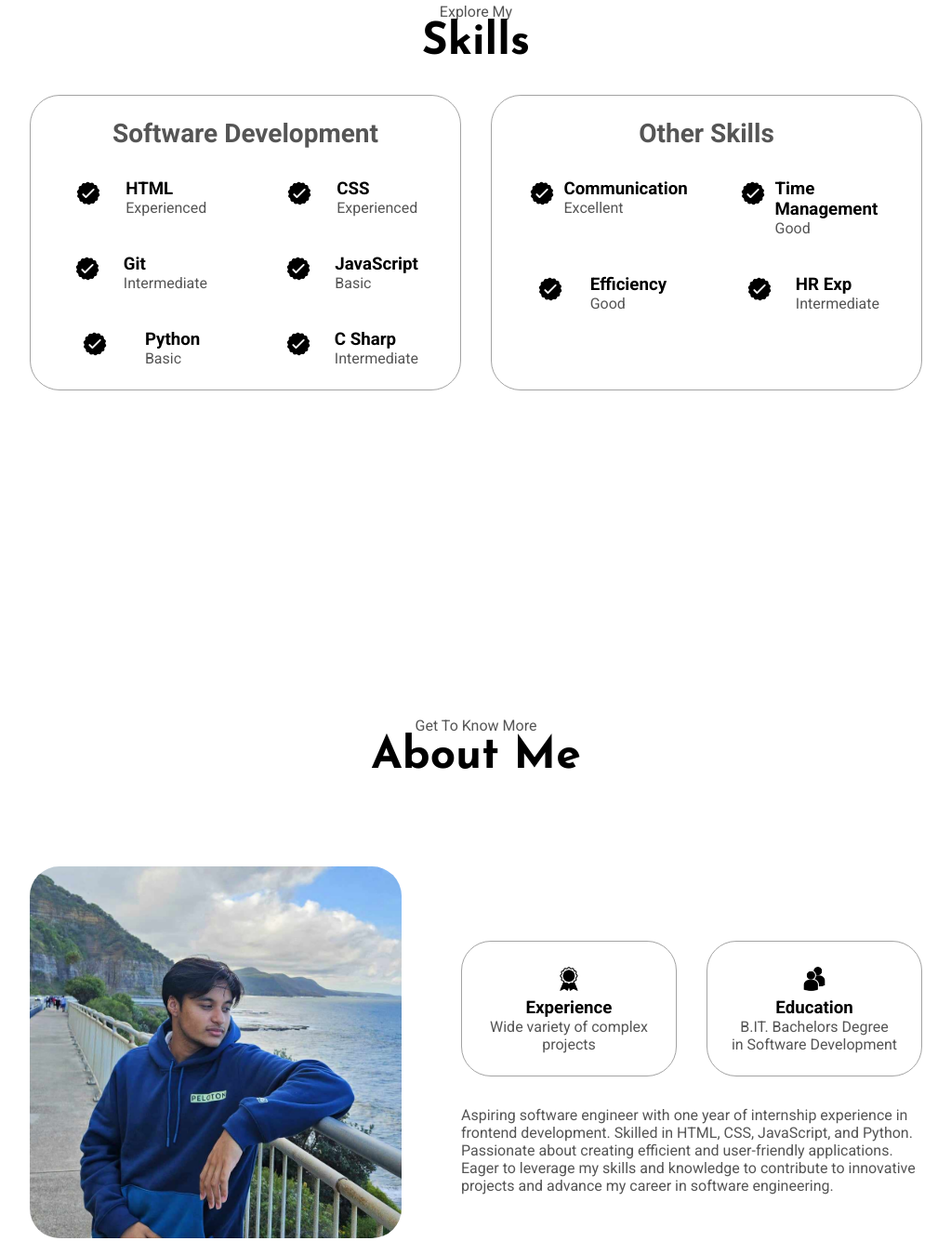
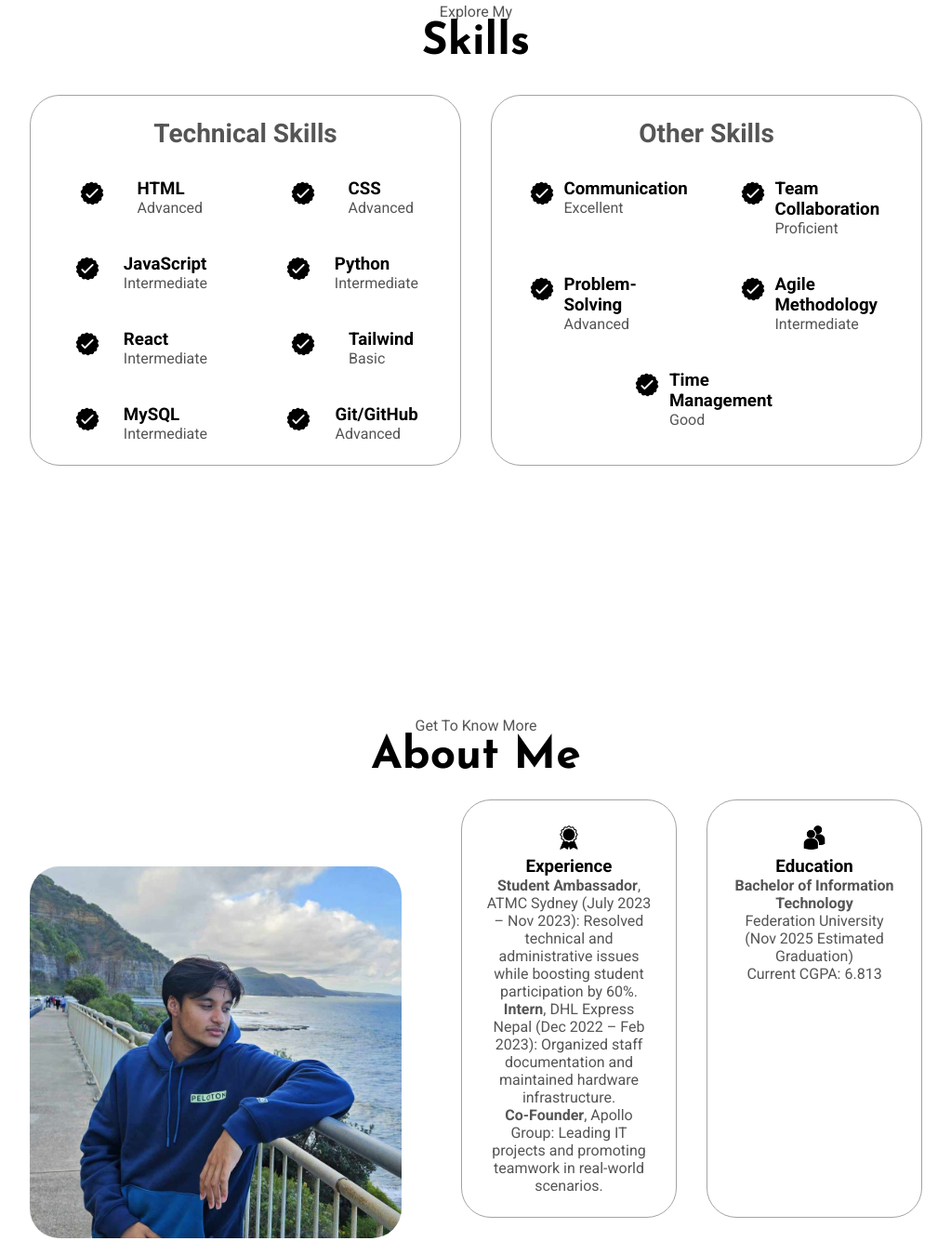
Before and after one commit to RuzanShrestha/MyPortfolio, a plain HTML site: page index.html in a window 1280 px wide. Shown: the part 925-2260 px from the top of the page at 93% size, without its empty margins (128-1151 px from the left). Drawn offline with Linux system fonts and the light colour scheme.

Commit message:
Update index.html
updated the skills and about section and made it more up to date

```diff
--- a/index.html
+++ b/index.html
@@ -66,122 +66,107 @@
     <h1 class="title">Skills</h1>
     <div class="experience-details-container">
       <div class="about-containers">
+
+        <!-- Technical Skills -->
         <div class="details-container">
-          <h2 class="experience-sub-title">Software Development</h2>
+          <h2 class="experience-sub-title">Technical Skills</h2>
           <div class="article-container">
             <article>
-              <img
-                src="./assets/checkmark.png"
-                alt="Experience icon"
-                class="icon"
-              />
+              <img src="./assets/checkmark.png" alt="Experience icon" class="icon" />
               <div>
                 <h3>HTML</h3>
-                <p>Experienced</p>
+                <p>Advanced</p>
               </div>
             </article>
             <article>
-              <img
-                src="./assets/checkmark.png"
-                alt="Experience icon"
-                class="icon"
-              />
+              <img src="./assets/checkmark.png" alt="Experience icon" class="icon" />
               <div>
                 <h3>CSS</h3>
-                <p>Experienced</p>
+                <p>Advanced</p>
               </div>
             </article>
             <article>
-              <img
-                src="./assets/checkmark.png"
-                alt="Experience icon"
-                class="icon"
-              />
+              <img src="./assets/checkmark.png" alt="Experience icon" class="icon" />
               <div>
-                <h3>Git</h3>
+                <h3>JavaScript</h3>
                 <p>Intermediate</p>
               </div>
             </article>
             <article>
-              <img
-                src="./assets/checkmark.png"
-                alt="Experience icon"
-                class="icon"
-              />
+              <img src="./assets/checkmark.png" alt="Experience icon" class="icon" />
               <div>
-                <h3>JavaScript</h3>
+                <h3>Python</h3>
+                <p>Intermediate</p>
+              </div>
+            </article>
+            <article>
+              <img src="./assets/checkmark.png" alt="Experience icon" class="icon" />
+              <div>
+                <h3>React</h3>
+                <p>Intermediate</p>
+              </div>
+            </article>
+            <article>
+              <img src="./assets/checkmark.png" alt="Experience icon" class="icon" />
+              <div>
+                <h3>Tailwind</h3>
                 <p>Basic</p>
               </div>
             </article>
             <article>
-              <img
-                src="./assets/checkmark.png"
-                alt="Experience icon"
-                class="icon"
-              />
+              <img src="./assets/checkmark.png" alt="Experience icon" class="icon" />
               <div>
-                <h3>Python</h3>
-                <p>Basic</p>
+                <h3>MySQL</h3>
+                <p>Intermediate</p>
               </div>
             </article>
             <article>
-              <img
-                src="./assets/checkmark.png"
-                alt="Experience icon"
-                class="icon"
-              />
+              <img src="./assets/checkmark.png" alt="Experience icon" class="icon" />
               <div>
-                <h3>C Sharp</h3>
-                <p>Intermediate</p>
+                <h3>Git/GitHub</h3>
+                <p>Advanced</p>
               </div>
             </article>
           </div>
         </div>
+
+        <!-- Other Skills -->
         <div class="details-container">
           <h2 class="experience-sub-title">Other Skills</h2>
           <div class="article-container">
             <article>
-              <img
-                src="./assets/checkmark.png"
-                alt="Experience icon"
-                class="icon"
-              />
+              <img src="./assets/checkmark.png" alt="Experience icon" class="icon" />
               <div>
                 <h3>Communication</h3>
                 <p>Excellent</p>
               </div>
             </article>
             <article>
-              <img
-                src="./assets/checkmark.png"
-                alt="Experience icon"
-                class="icon"
-              />
+              <img src="./assets/checkmark.png" alt="Experience icon" class="icon" />
+              <div>
+                <h3>Team Collaboration</h3>
+                <p>Proficient</p>
+              </div>
+            </article>
+            <article>
+              <img src="./assets/checkmark.png" alt="Experience icon" class="icon" />
+              <div>
+                <h3>Problem-Solving</h3>
+                <p>Advanced</p>
+              </div>
+            </article>
+            <article>
+              <img src="./assets/checkmark.png" alt="Experience icon" class="icon" />
+              <div>
+                <h3>Agile Methodology</h3>
+                <p>Intermediate</p>
+              </div>
+            </article>
+            <article>
+              <img src="./assets/checkmark.png" alt="Experience icon" class="icon" />
               <div>
                 <h3>Time Management</h3>
                 <p>Good</p>
-              </div>
-            </article>
-            <article>
-              <img
-                src="./assets/checkmark.png"
-                alt="Experience icon"
-                class="icon"
-              />
-              <div>
-                <h3>Efficiency</h3>
-                <p>Good</p>
-              </div>
-            </article>
-            <article>
-              <img
-                src="./assets/checkmark.png"
-                alt="Experience icon"
-                class="icon"
-              />
-              <div>
-                <h3>HR Exp</h3>
-                <p>Intermediate</p>
               </div>
             </article>
           </div>
@@ -195,6 +180,7 @@
       onclick="location.href='./#projects'"
     />
   </section>
+
   <section id="about">
     <p class="section__text__p1">Get To Know More</p>
       <h1 class="title">About Me</h1>
@@ -215,7 +201,19 @@
                 class="icon"
               />
               <h3>Experience</h3>
-              <p>Wide variety of complex projects</p>
+              <p>
+                <strong>Student Ambassador</strong>, ATMC Sydney (July 2023 – Nov 2023):
+                Resolved technical and administrative issues while boosting student participation by 60%.
+              </p>
+              <p>
+                <strong>Intern</strong>, DHL Express Nepal (Dec 2022 – Feb 2023):
+                Organized staff documentation and maintained hardware infrastructure.
+              </p>
+              <p>
+                <strong>Co-Founder</strong>, Apollo Group:
+                Leading IT projects and promoting teamwork in real-world scenarios.
+              </p>
+
             </div>
             <div class="details-container">
               <img
@@ -224,7 +222,11 @@
                 class="icon"
               />
               <h3>Education</h3>
-              <p>B.IT. Bachelors Degree<br />in Software Development</p>
+              <p>
+                <strong>Bachelor of Information Technology</strong> <br />
+                Federation University (Nov 2025 Estimated Graduation) <br />
+                Current CGPA: 6.813
+              </p>
             </div>
           </div>
           <div class="text-container">
```
